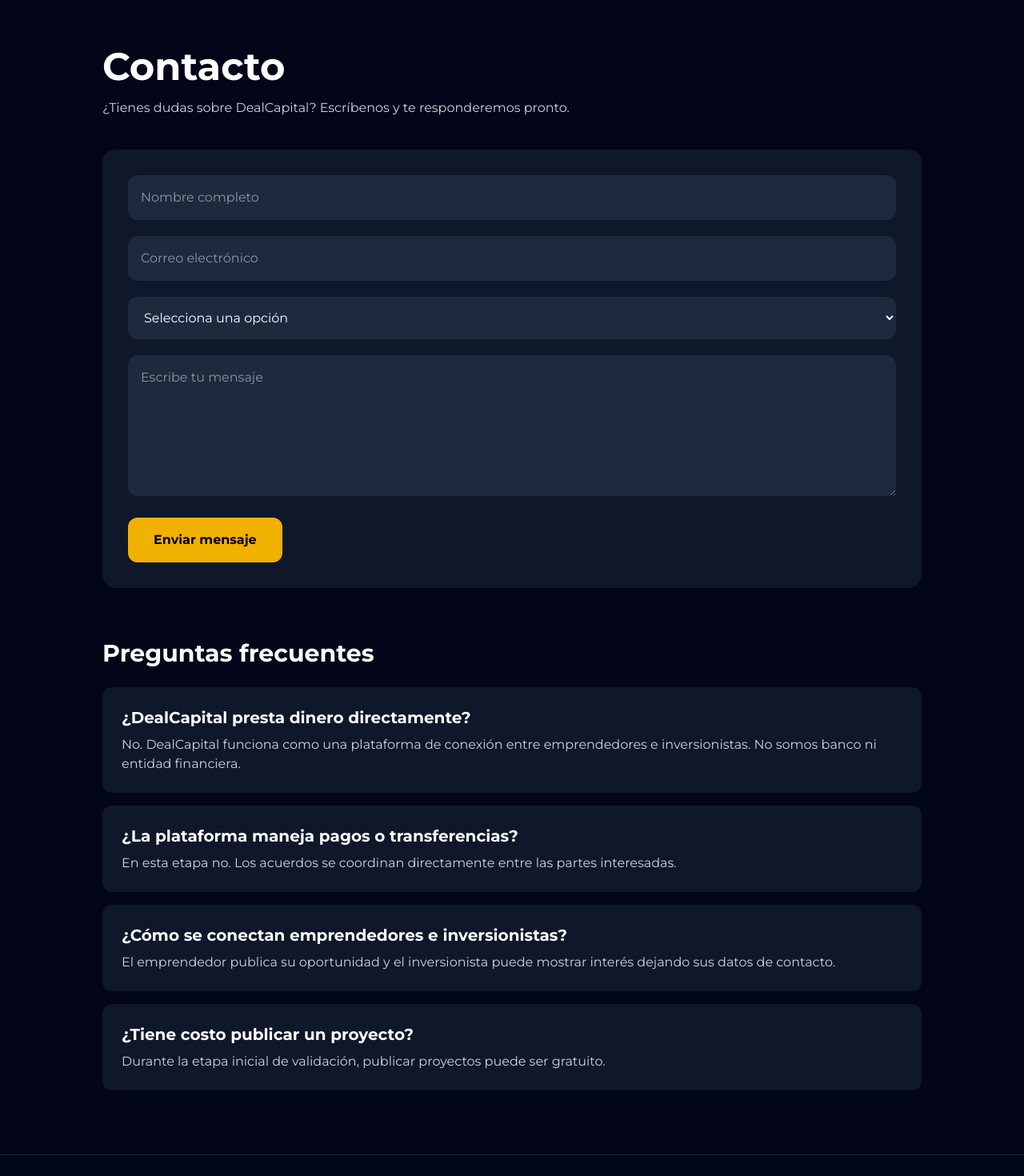
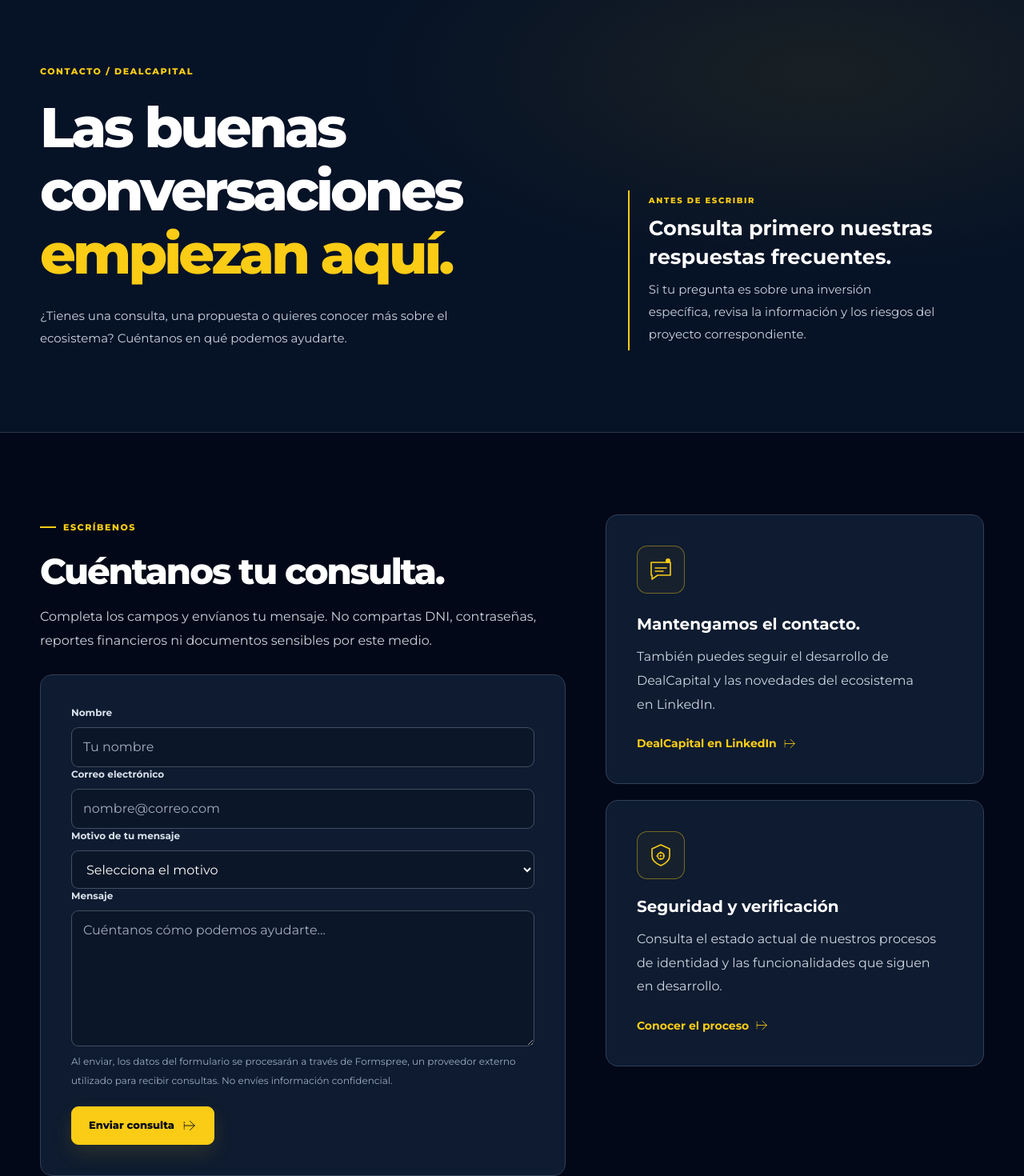
Before and after one commit to axelcrack01/DealCapital, a Next.js app: page /contacto in a window 1280 px wide. Shown: the part 100-1570 px from the top of the page at 80% size. Built offline with nearby package versions, Linux system fonts and the light colour scheme; no server answers.

Commit message:
feat(ux): redesign contact landing with labeled functional form and accessible FAQ

```diff
--- a/app/contacto/page.tsx
+++ b/app/contacto/page.tsx
@@ -1,82 +1,106 @@
+import Link from "next/link";
+import BrandIcon from "../components/BrandIcon";
+
+export const metadata = {
+  title: "Contacto",
+  description: "Contacta con DealCapital y encuentra respuestas a preguntas frecuentes sobre el uso de la plataforma.",
+};
+
+const faq = [
+  {q:"¿DealCapital presta dinero directamente?",a:"No. Actualmente es una plataforma de conexión entre emprendedores e inversionistas, no un banco ni una entidad que otorgue préstamos."},
+  {q:"¿La plataforma recibe pagos o transferencias?",a:"No. El MVP no recibe, custodia ni ejecuta transferencias de dinero vinculadas a inversiones."},
+  {q:"¿Cómo puedo presentar mi proyecto?",a:"Regístrate como emprendedor y utiliza la sección Publicar proyecto. Tu propuesta puede quedar pendiente de revisión antes de ser visible."},
+  {q:"¿Las personas y proyectos están verificados con RENIEC o SBS?",a:"No todavía. Las integraciones oficiales no están habilitadas. Una publicación revisada no significa que la identidad o el riesgo crediticio estén certificados."},
+  {q:"¿Cómo puedo conocer un proyecto?",a:"Explora el catálogo de oportunidades, consulta los datos publicados y utiliza la función de interés para iniciar una conversación."},
+];
+
 export default function Contacto() {
   return (
-    <main className="min-h-screen bg-slate-950 text-white px-6 py-20">
-      <section className="max-w-5xl mx-auto">
-        <h1 className="text-5xl font-bold mb-4">Contacto</h1>
-        <p className="text-slate-300 mb-10">
-          ¿Tienes dudas sobre DealCapital? Escríbenos y te responderemos pronto.
-        </p>
+    <main className="dc-landing">
+      <section className="dc-page-head">
+        <div className="dc-container dc-page-head-grid">
+          <div>
+            <p className="dc-kicker">Contacto / DealCapital</p>
+            <h1>Las buenas conversaciones <em>empiezan aquí.</em></h1>
+            <p className="mt-6">¿Tienes una consulta, una propuesta o quieres conocer
+              más sobre el ecosistema? Cuéntanos en qué podemos ayudarte.</p>
+          </div>
+          <aside className="dc-insight-rail">
+            <span>Antes de escribir</span>
+            <strong>Consulta primero nuestras respuestas frecuentes.</strong>
+            <p className="text-sm leading-7 text-[#cbd5e1]">Si tu pregunta es sobre una inversión específica, revisa la información y los riesgos del proyecto correspondiente.</p>
+          </aside>
+        </div>
+      </section>
 
-        <form
-          action="https://formspree.io/f/xzdqypwn"
-          method="POST"
-          className="bg-slate-900 p-8 rounded-2xl space-y-5 mb-16"
-        >
-          <input
-            name="nombre"
-            placeholder="Nombre completo"
-            className="w-full p-4 rounded-xl bg-slate-800"
-            required
-          />
-
-          <input
-            name="email"
-            type="email"
-            placeholder="Correo electrónico"
-            className="w-full p-4 rounded-xl bg-slate-800"
-            required
-          />
-
-          <select
-            name="tipo"
-            className="w-full p-4 rounded-xl bg-slate-800"
-            required
-          >
-            <option value="">Selecciona una opción</option>
+      <section className="dc-container dc-landing-section">
+        <div className="dc-contact-grid">
+          <div>
+            <div className="mb-7">
+              <p className="dc-eyebrow mb-5">Escríbenos</p>
+              <h2 className="dc-section-title">Cuéntanos tu consulta.</h2>
+              <p className="dc-section-copy mt-4">Completa los campos y envíanos tu mensaje. No compartas DNI, contraseñas, reportes financieros ni documentos sensibles por este medio.</p>
+            </div>
+            <form action="https://formspree.io/f/xzdqypwn" method="POST" className="dc-contact-card space-y-5">
+              <label className="dc-form-field">
+                <span>Nombre</span>
+                <input className="dc-input" type="text" name="nombre" autoComplete="name" required maxLength={120} placeholder="Tu nombre"/>
+              </label>
+              <label className="dc-form-field">
+                <span>Correo electrónico</span>
+                <input className="dc-input" type="email" name="email" autoComplete="email" required maxLength={180} placeholder="nombre@correo.com"/>
+              </label>
+              <label className="dc-form-field">
+                <span>Motivo de tu mensaje</span>
+                <select className="dc-input" name="tipo" required defaultValue="">
+                  <option value="" disabled>Selecciona el motivo</option>
                   <option value="Emprendedor">Soy emprendedor</option>
                   <option value="Inversionista">Soy inversionista</option>
-            <option value="Otro">Otro</option>
+                  <option value="Colaboración">Propuesta de colaboración</option>
+                  <option value="Otro">Consulta general</option>
                 </select>
-
-          <textarea
-            name="mensaje"
-            placeholder="Escribe tu mensaje"
-            rows={6}
-            className="w-full p-4 rounded-xl bg-slate-800"
-            required
-          />
-
-          <button className="bg-yellow-500 text-black px-8 py-4 rounded-xl font-bold">
-            Enviar mensaje
+              </label>
+              <label className="dc-form-field">
+                <span>Mensaje</span>
+                <textarea className="dc-input min-h-[150px] resize-y" name="mensaje" rows={6} minLength={10} maxLength={3000} placeholder="Cuéntanos cómo podemos ayudarte..." required/>
+              </label>
+              <p className="text-xs leading-6 text-[#9cacc3]">
+                Al enviar, los datos del formulario se procesarán a través de Formspree,
+                un proveedor externo utilizado para recibir consultas. No envíes información confidencial.
+              </p>
+              <button type="submit" className="dc-btn dc-btn-primary w-full sm:w-auto">
+                Enviar consulta <BrandIcon name="arrow" size={18}/>
               </button>
             </form>
+          </div>
+          <aside className="space-y-5">
+            <div className="dc-contact-card">
+              <span className="dc-editorial-icon mb-6"><BrandIcon name="message" size={32}/></span>
+              <h3 className="mb-3 text-xl font-bold">Mantengamos el contacto.</h3>
+              <p className="dc-section-copy">También puedes seguir el desarrollo de DealCapital y las novedades del ecosistema en LinkedIn.</p>
+              <a href="https://www.linkedin.com/company/dealcapital/" target="_blank" rel="noopener noreferrer"
+                className="mt-6 inline-flex items-center gap-2 text-sm font-bold text-[#facc15] hover:underline">
+                DealCapital en LinkedIn <BrandIcon name="arrow" size={17}/>
+              </a>
+            </div>
+            <div className="dc-contact-card">
+              <span className="dc-editorial-icon mb-5"><BrandIcon name="shield" size={32}/></span>
+              <h3 className="mb-3 text-xl font-bold">Seguridad y verificación</h3>
+              <p className="dc-section-copy">Consulta el estado actual de nuestros procesos de identidad y las funcionalidades que siguen en desarrollo.</p>
+              <Link href="/verificacion" className="mt-6 inline-flex items-center gap-2 text-sm font-bold text-[#facc15] hover:underline">
+                Conocer el proceso <BrandIcon name="arrow" size={17}/>
+              </Link>
+            </div>
+          </aside>
+        </div>
+      </section>
 
-        <h2 className="text-3xl font-bold mb-6">Preguntas frecuentes</h2>
-
-        <div className="space-y-4">
-          {[
-            {
-              q: "¿DealCapital presta dinero directamente?",
-              a: "No. DealCapital funciona como una plataforma de conexión entre emprendedores e inversionistas. No somos banco ni entidad financiera.",
-            },
-            {
-              q: "¿La plataforma maneja pagos o transferencias?",
-              a: "En esta etapa no. Los acuerdos se coordinan directamente entre las partes interesadas.",
-            },
-            {
-              q: "¿Cómo se conectan emprendedores e inversionistas?",
-              a: "El emprendedor publica su oportunidad y el inversionista puede mostrar interés dejando sus datos de contacto.",
-            },
-            {
-              q: "¿Tiene costo publicar un proyecto?",
-              a: "Durante la etapa inicial de validación, publicar proyectos puede ser gratuito.",
-            },
-          ].map((item) => (
-            <div key={item.q} className="bg-slate-900 p-6 rounded-xl">
-              <h3 className="font-bold text-xl mb-2">{item.q}</h3>
-              <p className="text-slate-300">{item.a}</p>
+      <section className="border-t border-[#304056] bg-[#061226] py-16 sm:py-20">
+        <div className="dc-container grid gap-10 lg:grid-cols-[.72fr_1.28fr]">
+          <div><p className="dc-eyebrow mb-5">Respuestas claras</p><h2 className="dc-section-title">Preguntas frecuentes.</h2></div>
+          <div className="dc-faq">
+            {faq.map(({q,a})=><details key={q}><summary>{q}</summary><p>{a}</p></details>)}
           </div>
-          ))}
         </div>
       </section>
     </main>
```
Lines whose indentation alone changed are shown as unchanged.
